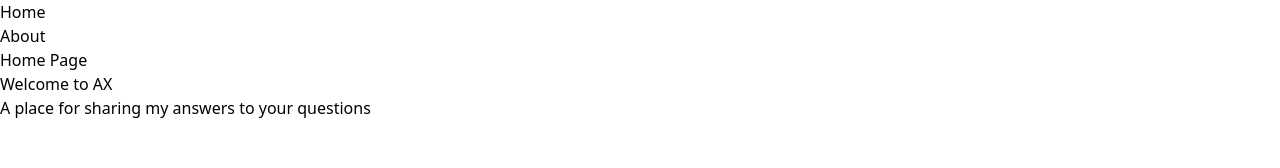
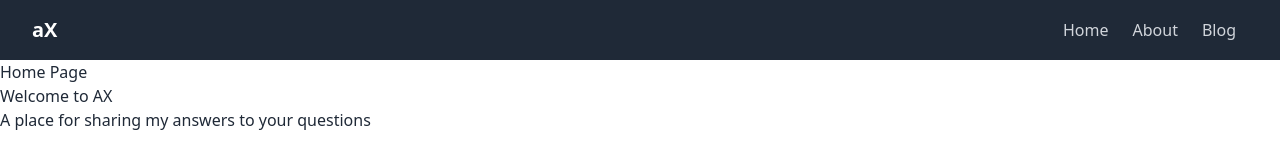
Before and after one commit to arbor0711/ax, a Gatsby site: page / in a window 1280 px wide. Built offline with nearby package versions, Linux system fonts and the light colour scheme; Gatsby itself is replaced by a stand-in of ours.

Commit message:
Add some style

```diff
--- a/package.json
+++ b/package.json
@@ -33,6 +33,7 @@
     "@types/node": "^20.11.19",
     "@types/react": "^18.2.55",
     "@types/react-dom": "^18.2.19",
+    "daisyui": "^4.7.2",
     "typescript": "^5.3.3"
   }
 }
--- a/src/components/layout.tsx
+++ b/src/components/layout.tsx
@@ -8,8 +8,8 @@ interface Props {
 
 const Layout: React.FC<Props> = ({ pageTitle, children }) => (
   <>
-    <nav>
-      <ul>
+    {/* <nav className="bg-gray-800 py-4">
+      <ul className="row">
         <li>
           <Link to="/">Home</Link>
         </li>
@@ -17,6 +17,34 @@ const Layout: React.FC<Props> = ({ pageTitle, children }) => (
           <Link to="/about">About</Link>
         </li>
       </ul>
+    </nav> */}
+    <nav className="bg-gray-800 py-4">
+      <div className="max-w-7xl mx-auto px-4 sm:px-6 lg:px-8">
+        <div className="flex justify-between items-center">
+          <div className="flex items-center">
+            <a href="/" className="text-white text-xl font-bold">
+              aX
+            </a>
+          </div>
+          <div className="hidden md:block">
+            <a href="/" className="text-gray-300 hover:text-white px-3 py-2">
+              Home
+            </a>
+            <a
+              href="/about"
+              className="text-gray-300 hover:text-white px-3 py-2"
+            >
+              About
+            </a>
+            <a
+              href="/blogs"
+              className="text-gray-300 hover:text-white px-3 py-2"
+            >
+              Blog
+            </a>
+          </div>
+        </div>
+      </div>
     </nav>
     <main>
       <h1>{pageTitle}</h1>
--- a/tailwind.config.js
+++ b/tailwind.config.js
@@ -7,5 +7,5 @@ module.exports = {
   theme: {
     extend: {},
   },
-  plugins: [],
-}
+  plugins: [require("daisyui")],
+};
```
Also changed, not shown: 1 other file.
